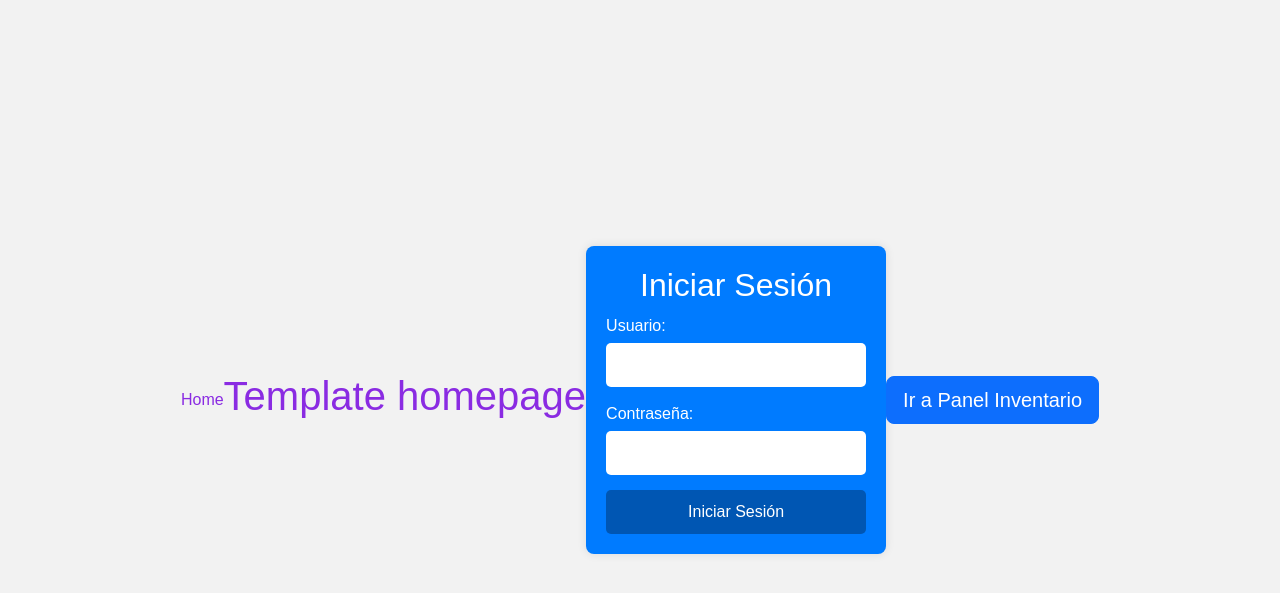
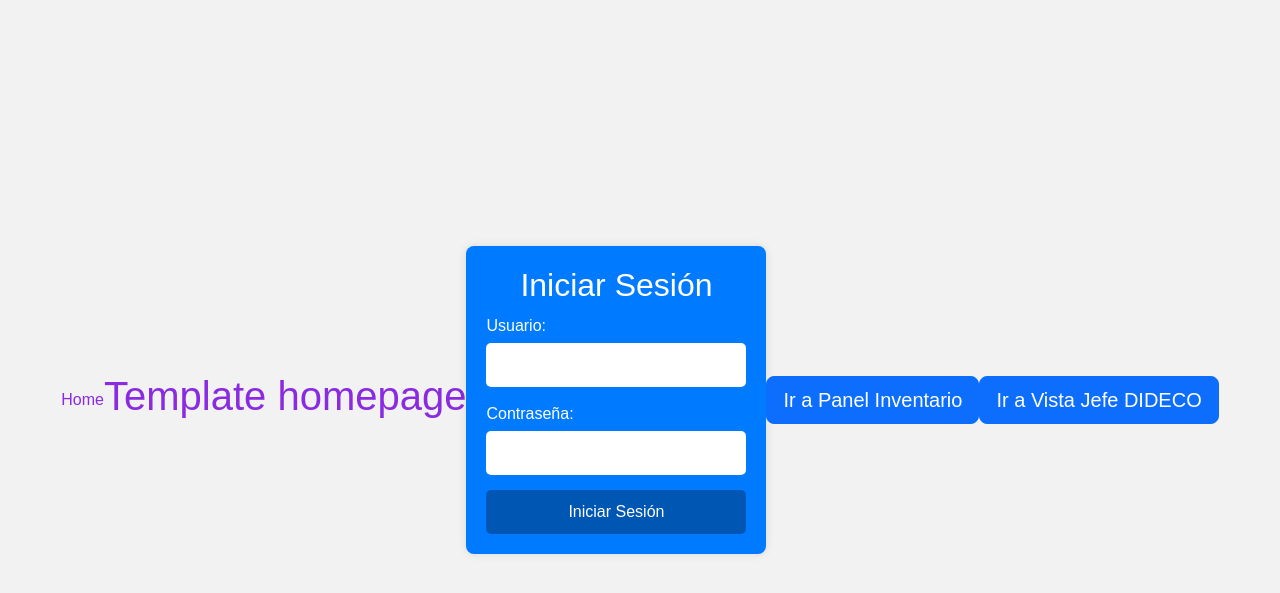
Before and after one commit to Glitcher94/InventaPRO, a Django app: page / in a window 1280 px wide. Shown: the top 593 px of the page. Run offline with Django 4.2, Linux system fonts and the light colour scheme.

Commit message:
modified:   InventaPRO/__pycache__/settings.cpython-39.pyc 	modified:   InventaPRO/__pycache__/urls.cpython-39.pyc 	modified:   InventaPRO/settings.py 	modified:   InventaPRO/urls.py 	modified:   Web_app/__pycache__/views.cpython-39.pyc 	modified:   Web_app/templates/core/index.html 	modified:   Web_app/views.py

```diff
--- a/InventaPRO/settings.py
+++ b/InventaPRO/settings.py
@@ -82,7 +82,7 @@ DATABASES = {
         'ENGINE': 'django.db.backends.oracle',
         'NAME': 'localhost:1521/xe',
         'USER': 'INVENTA_PRO',
-        'PASSWORD': '1234',
+        'PASSWORD': '321',
     }
 }
 
--- a/InventaPRO/urls.py
+++ b/InventaPRO/urls.py
@@ -22,5 +22,6 @@ from Web_app import views
 urlpatterns = [
     path('admin/', admin.site.urls),
     path('', views.index, name="core/index"),
-    path('core/ panel_inv_eb', views.panel_inv_eb, name="core/panel_inv_eb")
+    path('core/ panel_inv_eb', views.panel_inv_eb, name="core/panel_inv_eb"),
+    path('core/ vista_jefe_dideco', views.vista_jefe_dideco, name="core/vista_jefe_dideco")
 ]
--- a/Web_app/templates/core/index.html
+++ b/Web_app/templates/core/index.html
@@ -56,6 +56,10 @@
         <a class="btn btn-primary btn-lg" href="{% url 'core/panel_inv_eb' %}" role="button">
             Ir a Panel Inventario
         </a>
+        <br>
+        <a class="btn btn-primary btn-lg" href="{% url 'core/vista_jefe_dideco' %}" role="button">
+            Ir a Vista Jefe DIDECO
+        </a>
     </div>
 
 </body>
--- a/Web_app/views.py
+++ b/Web_app/views.py
@@ -11,3 +11,8 @@ def panel_inv_eb(request):
     data = Producto.objects.all()
     context = {"productos": data}
     return render(request, 'core/panel_inv_eb.html', context)
+
+def vista_jefe_dideco(request):
+    data = Producto.objects.all()
+    context = {"productos": data}
+    return render(request, 'core/vista_jefe_dideco.html', context)
```
